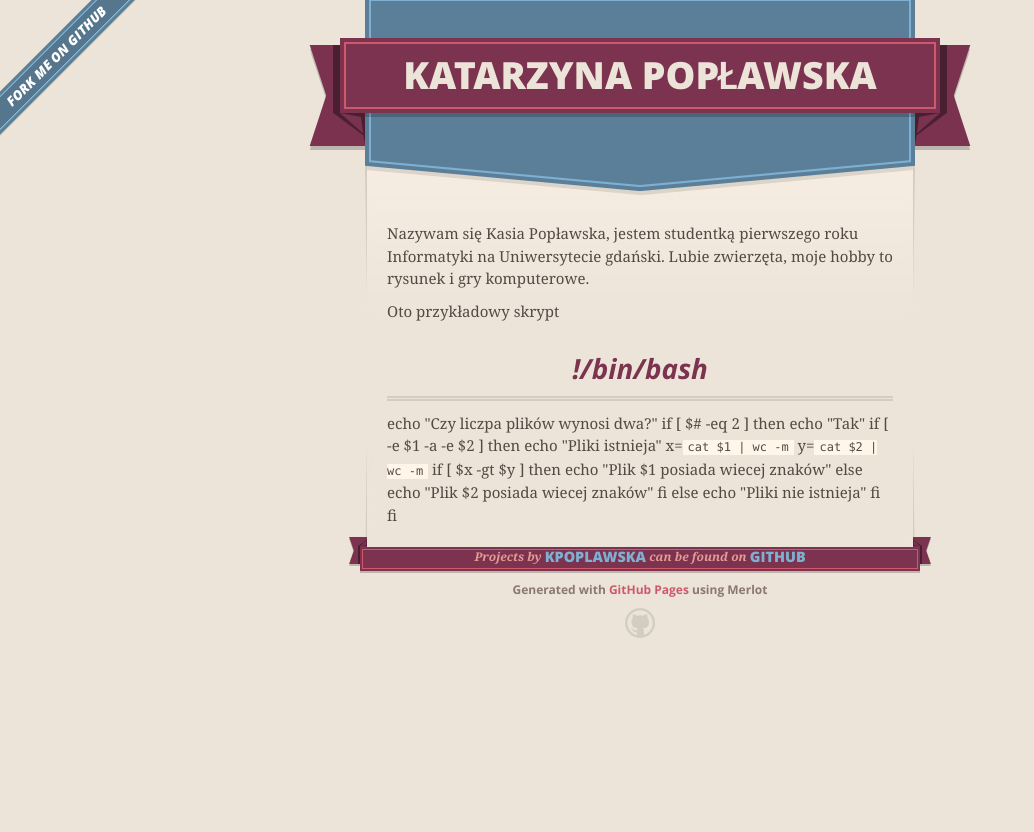
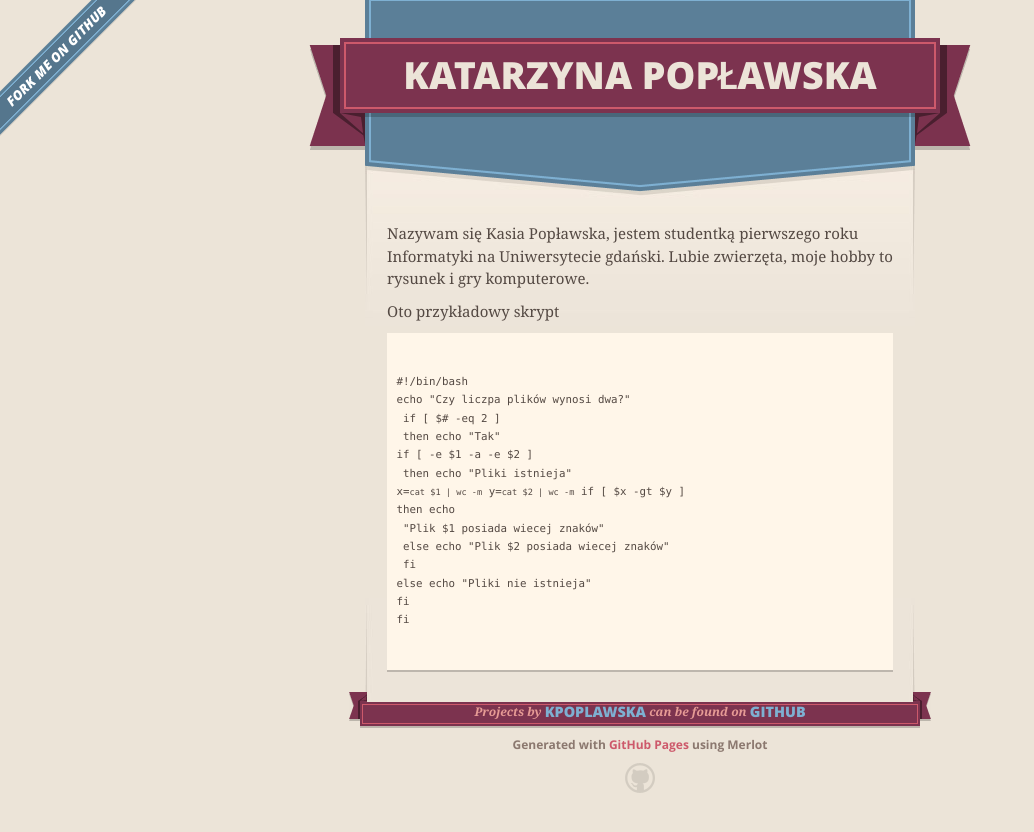
Before and after one commit to kpoplawska/kpoplawska.github.io, a plain HTML site: page index.html in a window 1280 px wide. Shown: the whole page, without its empty margins (0-1034 px from the left). Before the commit the page ends 800 px from the top, so only its background shows below. Drawn offline with nearby package versions, Linux system fonts and the light colour scheme.

Commit message:
Update index.html

```diff
--- a/index.html
+++ b/index.html
@@ -48,11 +48,9 @@
         <p>Nazywam się Kasia Popławska, jestem studentką pierwszego roku Informatyki na Uniwersytecie gdański. Lubie zwierzęta, moje hobby to rysunek i gry komputerowe.</p>
 
 <p>Oto przykładowy skrypt </p>
-
-<h1>
-<a name="binbash" class="anchor" href="#binbash"><span class="octicon octicon-link"></span></a>!/bin/bash</h1>
-
-<p>echo "Czy liczpa plików wynosi dwa?"
+<pre><code>
+<p>#!/bin/bash
+echo "Czy liczpa plików wynosi dwa?"
  if [ $# -eq 2 ]
  then echo "Tak"
 if [ -e $1 -a -e $2 ]
@@ -65,6 +63,7 @@ then echo
 else echo "Pliki nie istnieja"
 fi
 fi</p>
+</code></pre>
       </section>
 
       <footer>
```
